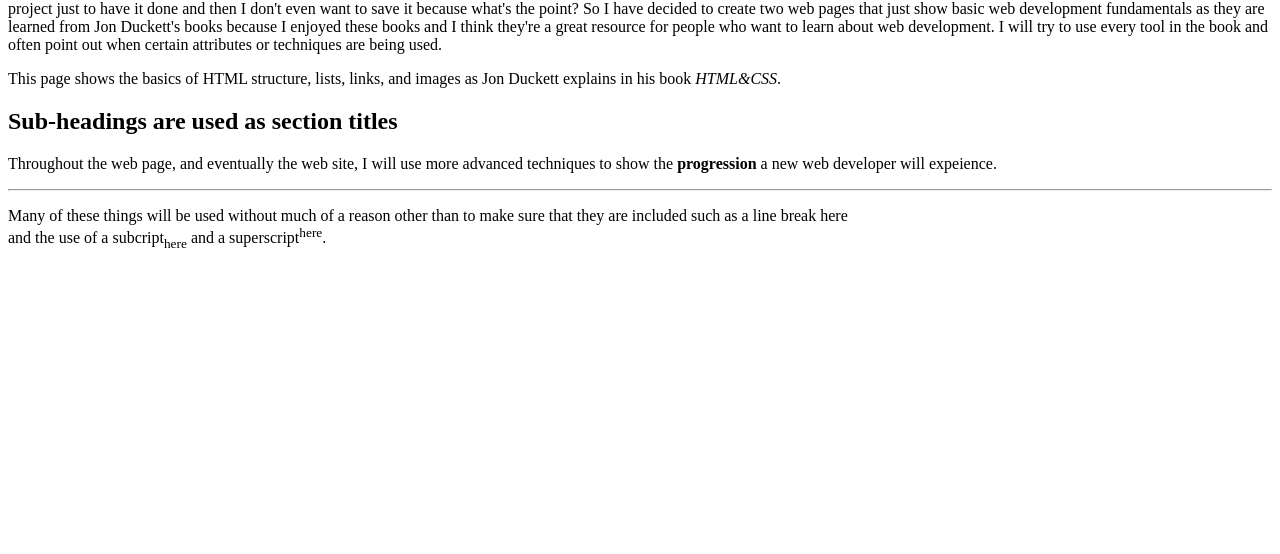
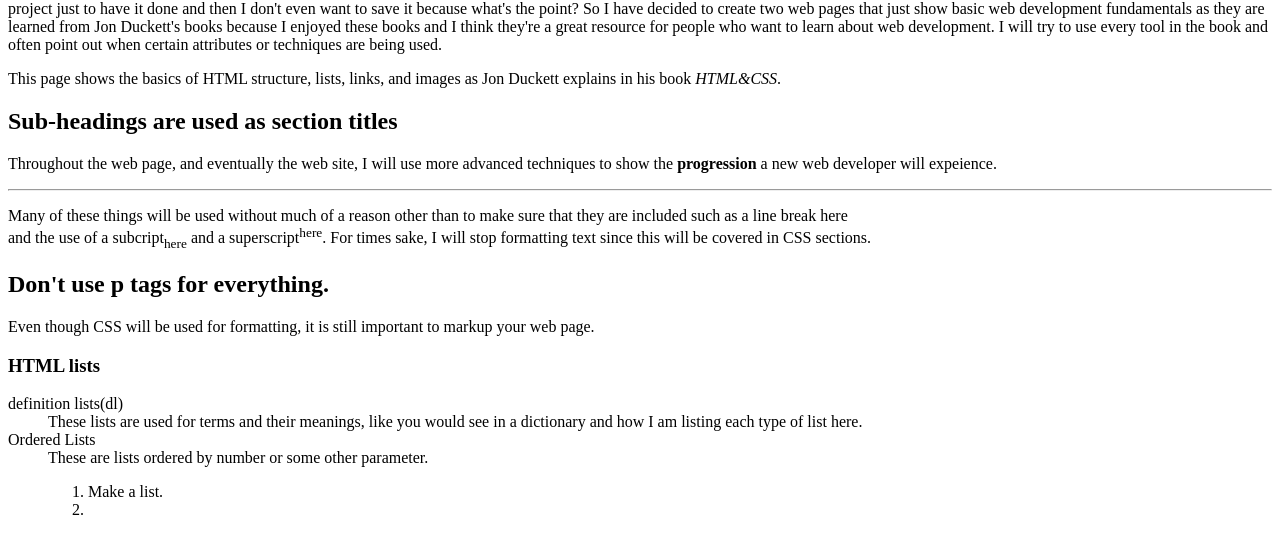
Before and after one commit to eroliver/Duckett-Books, a plain HTML site: page index.html in a window 1280 px wide. Shown: the part 116-670 px from the top of the page. Drawn offline with Linux system fonts and the light colour scheme.

Commit message:
Update index.html

```diff
--- a/index.html
+++ b/index.html
@@ -9,8 +9,22 @@
        <p>This page shows the basics of HTML structure, lists, links, and images as Jon Duckett explains in his book <i>HTML&CSS</i>.</p>
        <h2>Sub-headings are used as section titles</h2>
        <p>Throughout the web page, and eventually the web site, I will use more advanced techniques to show the <b>progression</b> a new web developer will expeience.</p>
-       <hr>
+       <hr />
        <p>Many of these things will be used without much of a reason other than to make sure that they are included such as a line break here<br />
-       and the use of a subcript<sub>here</sub> and a superscript<sup>here</sup>. </p>
+       and the use of a subcript<sub>here</sub> and a superscript<sup>here</sup>. For times sake, I will stop formatting text since this will be covered in CSS sections.</p>
+       <h2>Don't use p tags for everything.</h2>
+       <p>Even though CSS will be used for formatting, it is still important to markup your web page.</p>
+       <h3>HTML lists</h3>
+       <dl>
+           <dt>definition lists(dl)</dt>
+           <dd>These lists are used for terms and their meanings, like you would see in a dictionary and how I am listing each type of list here.</dd>
+           <dt>Ordered Lists</dt>
+           <dd>These are lists ordered by number or some other parameter. <br />
+            <ol>
+                <li>Make a list.</li>
+                <li></li>
+            </ol>
+        </dd>
 
+       </dl>
 </body>
```
